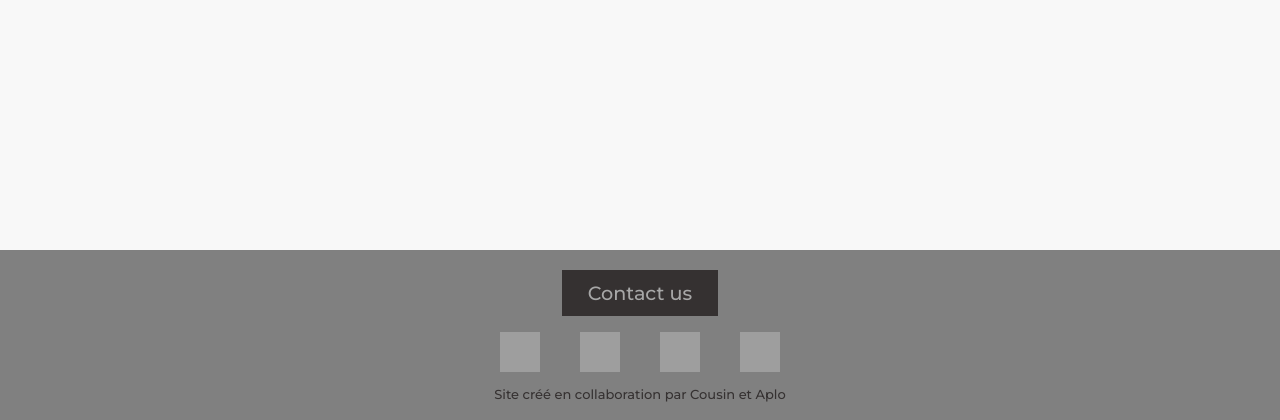
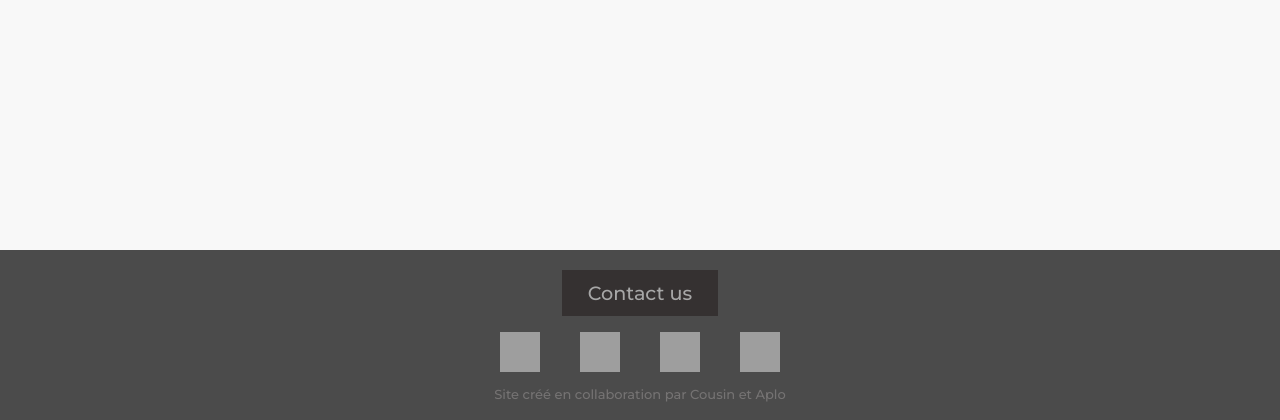
Before and after one commit to TfAplo/O-resto, a Flask app: template templates/base.html in a window 1280 px wide. Shown: the part 380-800 px from the top of the page. Run offline with Flask 2, Linux system fonts and the light colour scheme; the template is opened without the code that fills it, so the values that code supplies are empty; grey boxes are pictures that could not be loaded.

Commit message:
footer color

```diff
--- a/static/style.css
+++ b/static/style.css
@@ -55,7 +55,7 @@ nav {
 footer{
     font-family: 'Montserrat', sans-serif;
     padding: 10px;
-    background-color: grey;
+    background-color: rgb(75, 75, 75);
     margin-top: auto;
     display: flex;
     flex-direction: column;
@@ -83,7 +83,7 @@ footer{
 
 .madeby{
     font-size: small;
-    color: rgb(53, 49, 49);
+    color: rgb(117, 115, 115);
 }
 
 .media-list{
```
